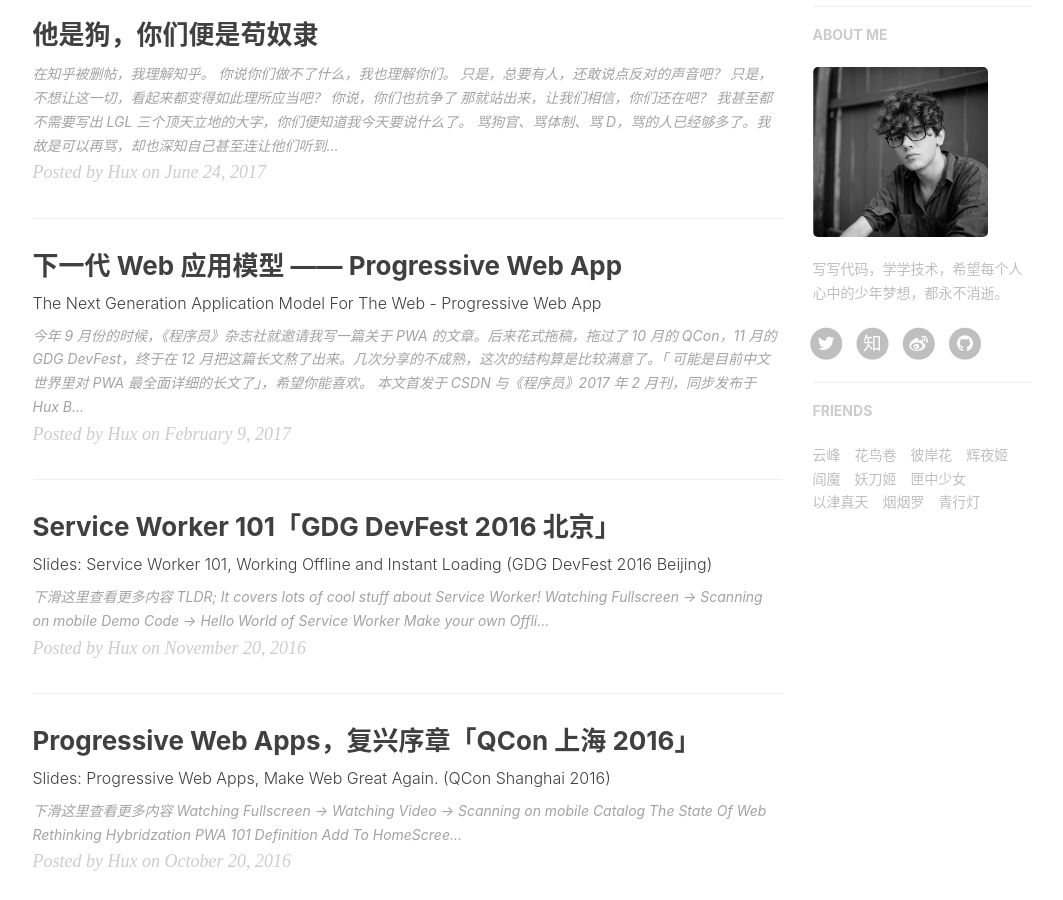
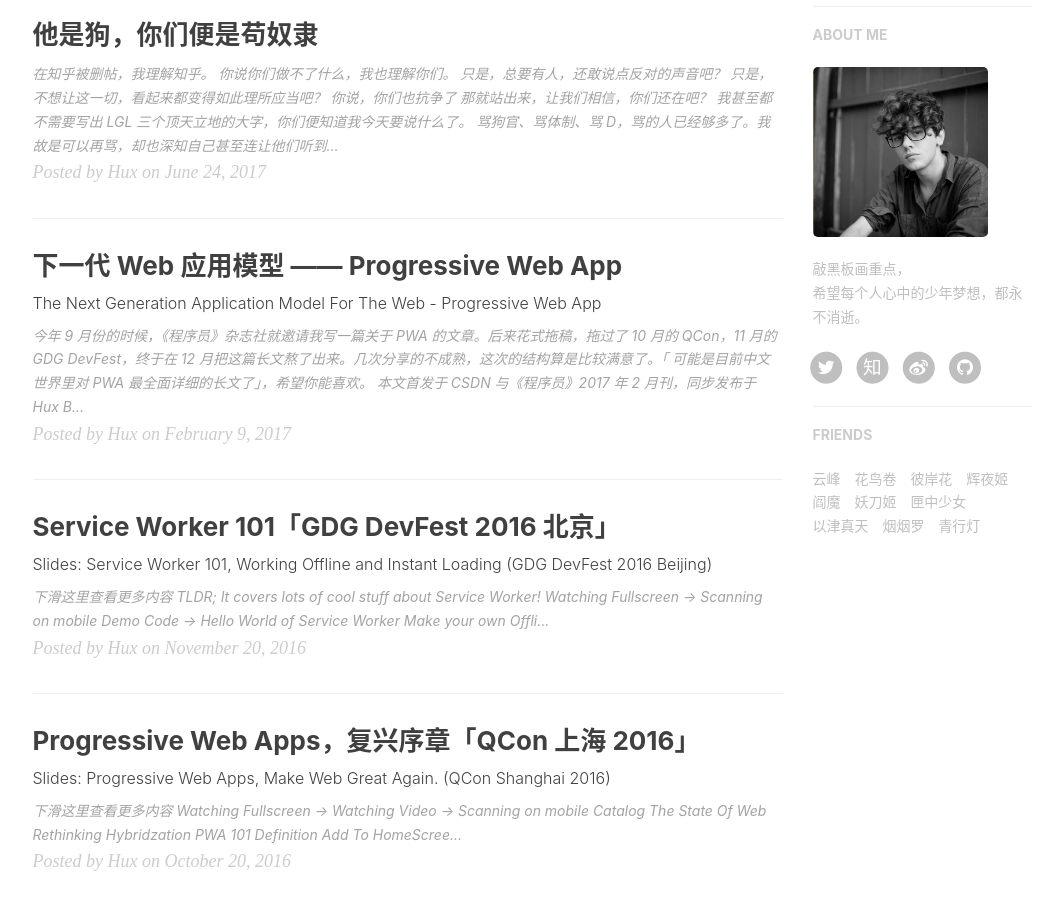
Before and after one commit to littonishir/littonishir.jekyll.com, a Jekyll site: the page built from index.html, in a window 1280 px wide and 900 px high, scrolled down 687 px. Shown: the whole window, without its empty margins (135-1198 px from the left). Built offline with Jekyll 4.4.1, drawn with Linux system fonts in a browser that asks for light colours; nearby versions of some CDN libraries; the list of posts is cut into pages by our own code; comment, search, counter and statistics services are not loaded.

Commit message:
_config update

```diff
--- a/_config.yml
+++ b/_config.yml
@@ -67,7 +67,7 @@ ga_domain: huangxuan.me
 
 # Sidebar settings
 sidebar: true                           # whether or not using Sidebar.
-sidebar-about-description: "写写代码，学学技术，希望每个人心中的少年梦想，都永不消逝。"
+sidebar-about-description: "敲黑板画重点，</br>希望每个人心中的少年梦想，都永不消逝。"
 sidebar-avatar: /img/ishir.jpg      # use absolute URL, seeing it's used in both `/` and `/about/`
 
 
```
